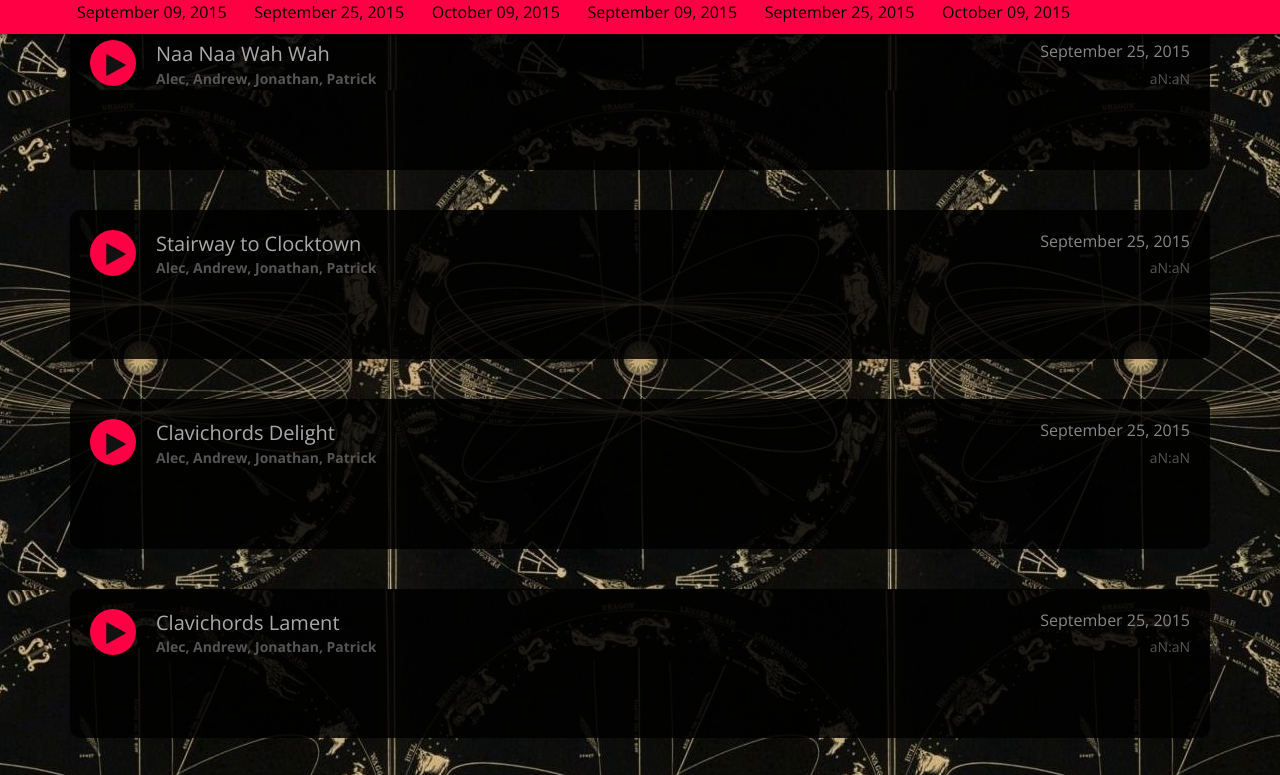
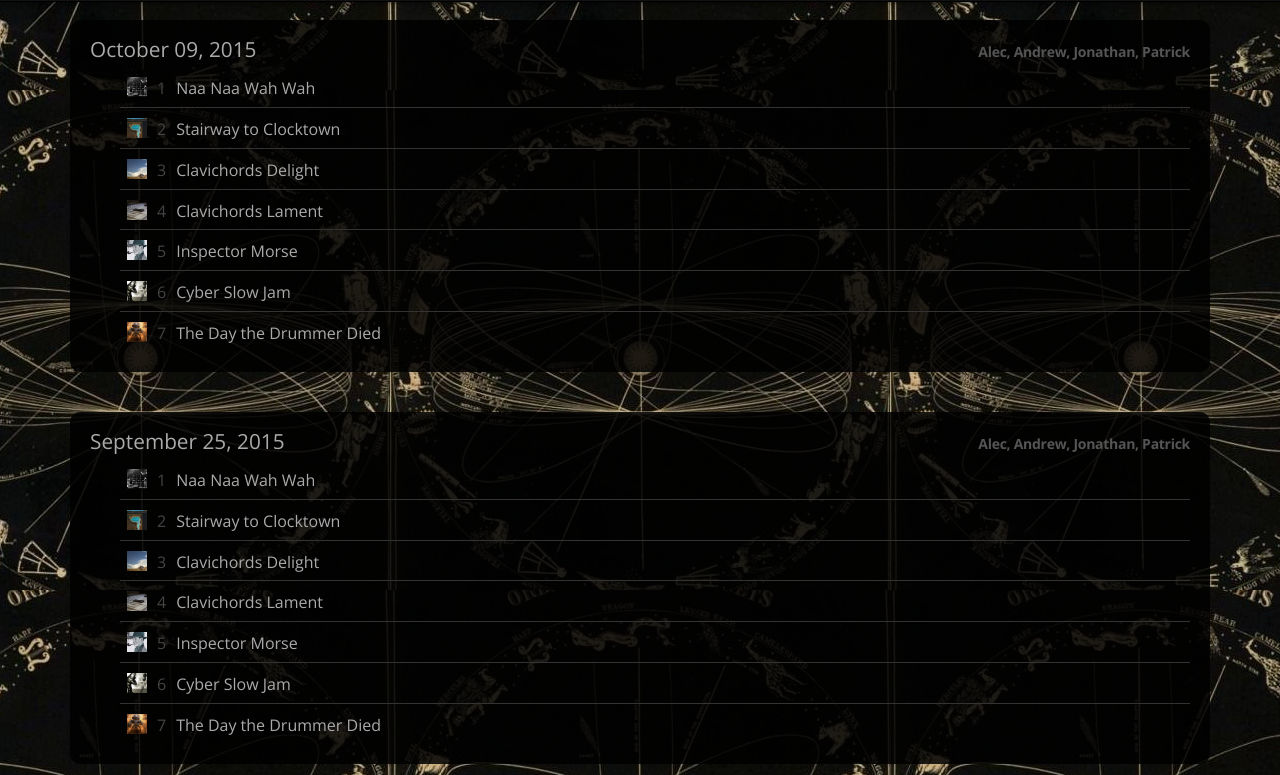
Before and after one commit to jonathanelbom/fridaynightjamz, a plain HTML site: page index.html in a window 1280 px wide. Shown: the part 60-835 px from the top of the page. Drawn offline with nearby package versions, Linux system fonts and the light colour scheme; no server answers.

Commit message:
new version - first round

```diff
--- a/index.html
+++ b/index.html
@@ -21,34 +21,21 @@
     	<header class="navbar navbar-fixed-top main-nav" id="top" role="banner">
 			<hgroup class="container">
 				<div class="navbar-header">
-					<button class="navbar-toggle collapsed" type="button" data-toggle="collapse" data-target=".bs-navbar-collapse">
-					<span class="sr-only">Toggle navigation</span>
-					<span class="icon-bar"></span>
-					<span class="icon-bar"></span>
-					<span class="icon-bar"></span>
-					</button>
 					<h1 class="logo">
 						<span>friday</span><span>night</span><span>jamz</span>
 					</h1>
+                    <div class="play-controls">
+                        <span class="current-song"></span>
+
+                    </div>
 				</div>
-				<nav id="nav-scroll" class="collapse navbar-collapse bs-navbar-collapse">
-					<ul class="nav navbar-nav navbar-right">
-						<li><a href="#" class="nav-item" data-section-id="all"></a></li>
-					</ul>
-				</nav>
 			</hgroup>
-            <nav class="sub-nav">
-                <hgroup class="container">
-                    <ul class="playlists">
-                        <li>September 09, 2015</li>
-                        <li>September 25, 2015</li>
-                        <li>October 09, 2015</li>
-                        <li>September 09, 2015</li>
-                        <li>September 25, 2015</li>
-                        <li>October 09, 2015</li>
-                    </ul>
-                </hgroup>
-            </nav>
+            <hgroup class="sub-nav">
+                <div class="container">
+                    <div id="wavesurfer"></div>
+                </div>
+                <div class="loadProgress"></div>
+            </hgroup>
 		</header>
 
 		<!-- Content -->
--- a/js/main.js
+++ b/js/main.js
@@ -5,140 +5,113 @@
 	var songs = [];
 	var playing = false;
 	var loading = false;
+	var ready = false;
+	var curPlaylist;
 	var curSong;
+	var wavHeight = 100;
 	var color = $('#color').css('color');
-	console.log('color:',color);
-	// $('body').on('playSong', '.song', function() {
-	// 	console.log('document playSong');
-	// })
-	var manager = {
-		curSongWidgetElem: null,
-		playing: false,
-		loading: false,
-		init: function () {
-			console.log('manager > init');
-			$(document).on('playSong', function( e, curSongWidgetElem ) {
-				console.log('playSong, curSongWidgetElem:',curSongWidgetElem );
-				this.playSong( curSongWidgetElem );
-			}.bind(this));
-		},
-		playSong: function( songWidgetElem, pause ) {
-			$( '.song:not(#'+songWidgetElem.attr('id')+')' ).song('stop');
-			songWidgetElem.song('play');
-			// }
-			// if ( this.curSongWidgetElem ) {
-			// 	if ( songWidgetElem === this.curSongWidgetElem ) {
-			// 		console.log('same song');
-			// 		this.curSongWidgetElem.song('stop');
-			// 		this.curSongWidgetElem.song('play');
-			// 		playing = true;
-			// 		return;
-			// 	} else {
-			// 		this.curSongWidgetElem.song('stop');
-			// 		playing = false;
-			// 	}
-			// }
-			// this.curSongWidgetElem = songWidgetElem;
-			// if ( !playing ) {
-			// 	songWidgetElem.song('play');
-			// 	playing = true;
-			// }
+	var $main = $('main');
+	var $ws = $('#wavesurfer');
+	var $loadProgress = $('.loadProgress');
+	var ws = Object.create(WaveSurfer);
 
-		}
+	function setSong( song, playlist, playDelay ) {
+		ws.stop();
+		playDelay = playDelay || 500;
+		curSong = song;
+		curPlaylist = playlist;
+		$('.play-list-item').removeClass('selected');
+		$('.play-list-item#'+song.id).addClass('selected');
+		$('body, html').css('background-image', 'url("/img/'+song.image+'")');
+		$('.current-song').text( song.title );
+		$loadProgress.outerWidth( '0%' );
+		setTimeout( function() {
+			ws.load('/audio/'+curSong.mp3);
+		}, playDelay);
+
+	}
+	function playSongFromLink ( songId, playlistId ) {
+    	var playlist = _.findWhere( fnj.playlists, {id:playlistId} );
+    	var song = _.findWhere( playlist.songs, {id:songId} );
+    	var delay = 0;
+    	if ( $ws.outerHeight() < 5 ) {
+    		$main.css( 'padding-top', parseInt( $main.css('padding-top'), 10) + wavHeight );
+    		$ws.outerHeight( wavHeight);
+    		delay = 500;
+    	}
+    	setSong( song, playlist, delay );
+    }
+
+	function addPlaylist( data ) {
+		var listTemplate = '<section class="play-list row" id="'+data.id+'"><hgroup class="play-list-details">'
+			+'<h1 class="play-list-title">'+data.title+'</h1>'
+            +'<span class="play-list-artist">'+data.participants+'</span>'
+            +'</hgroup><ul class="play-list-items"></ul></section>';
+		var itemTemplate = '<li class="play-list-item">'
+        	+'<span class="item-thumb"></span>'
+        	+'<span class="item-count">1</span>'
+        	+'<span class="item-name">Naa Naa Wah Wah<span></li>';
+        var $list = $( listTemplate );
+        var $items = $list.find('.play-list-items');
+        _.each( data.songs, function( song, idx ) {
+        	song.id = makeId();
+        	var itemTemplate = '<li class="play-list-item" id="'+song.id+'">'
+	        	+'<span class="item-thumb"></span>'
+	        	+'<span class="item-count">'+(idx+1)+'</span>'
+	        	+'<span class="item-name">'+song.title+'<span></li>';
+	        var $item = $( itemTemplate ).appendTo( $items );
+	        $item.find( '.item-thumb' ).css( 'background-image', 'url("'+'/img/'+song.image+'")' );
+        });
+		$list.appendTo( $main );
 	}
 
-	console.log('fnj:',fnj);
-	fnj.songs = [];
-	fnj.config = {
+    function makeId ( isPlaylist ) {
+        var uniqueness = '';
+        var possible = 'ABCDEFGHIJKLMNOPQRSTUVWXYZabcdefghijklmnopqrstuvwxyz0123456789';
+		for (var i = 0; i < 6; i++) {
+            if (i === 0) {
+                uniqueness += isPlaylist ? 'p_' : 's_';
+            } else {
+                uniqueness += possible.charAt(Math.floor(Math.random() * possible.length));
+            }
+        }
+        return uniqueness;
+    }
+
+	ws.init({
+		container: '#wavesurfer',
 		waveColor: '#666',
-		progressColor: color, //'#00C7FF',
+		progressColor: color,
+		cursorColor: color,
 		barWidth: 3,
 		audioCtx: audioCtx,
-		height: 50,
+		height: wavHeight,
 		minPxPerSec: 1,
 		scrollParent: false,
 		fillParent: true,
 		backend: 'MediaElement'
-	};
-	_.each( fnj.playlists, function( playlist, pIdx) {
-		playlist.data.idx = pIdx;
-		_.each( playlist.songs, function( song, sIdx ) {
-			song.playlistData = playlist.data;
-			song.idx = sIdx;
-			song.id = 's'+sIdx+'_'+playlist.data.date;
-		});
-		console.log('playlist.songs:',playlist.songs);
-		fnj.songs = fnj.songs.concat( playlist.songs );
 	});
-	console.log('fnj.songs:',fnj.songs);
-	_.each( fnj.songs, function ( song ) {
-		$('<div class="song row"></div>').appendTo( $('main') ).song( song );
+	$ws.on('mouseup', function() {
+		ws.play();
+	});
+	ws.on('loading', function( pct ){
+		$loadProgress.outerWidth( pct + '%' );
+		if ( pct >= 100 ) {
+			setTimeout( function() {
+				ws.play();
+			}, 500);
+		}
+	});
+	ws.on('ready', function () {
 	});
 
-	manager.init();
-	/*
-	for (var i=0;i<6;i++) {
-		songs.push({
-			url:'audio/'+i+'.mp3'
-		});
-	}
-	var $container = $('main');
-	var config = {
-		waveColor: '#666',
-		progressColor: '#00C7FF'
-	};
-	_.each( songs, function( song, idx ) {
-		var id = 's'+idx;
-		var $song = $('<div id="s'+idx+'" class="song row"></div>');
-		var $button = $('<button class="playpause"><i class="fa fa-play"></i></button>').appendTo( $song );
-		var $creds = $('<div class="creds"></div>').appendTo( $song );
-		var $name = $('<span class="name">song title here</span>').appendTo( $creds );
-		var $artist = $('<span class="artist">jonnybomb</span>').appendTo( $creds );
-		var $wav = $('<div class="wav"></div>').appendTo( $song );
-		$song.appendTo( $container );
-		var ws = Object.create(WaveSurfer);
-		ws.init({
-		    container: '#s'+idx+'> .wav',
-		    waveColor: config.waveColor,
-		    progressColor: config.progressColor,
-		    barWidth: 3,
-		    backend: 'MediaElement',
-		    audioContext: audioCtx,
-		    minPxPerSec: 1,
-		    scrollParent: false,
-		    fillParent: true
-		});
-		song.id = id;
-		song.elem = $song;
-		song.ws = ws;
-		ws.on('ready', function (e) {
-			//console.log('ready, e:',e,', this:',this);
-		});
-		$wav.on('mouseup', function (e) {
-			console.log('mouseup, e:',e,', this:',this);
-			playSong( _.findWhere( songs, {id: $(this).closest('.song').attr('id')} ) );
-		});
-		ws.load('audio/'+idx+'.mp3');
+    $main.on( 'click', '.play-list-item', function(e) {
+    	var $item = $(this);
+    	playSongFromLink( $item.attr('id'), $item.closest('.play-list').attr('id') );
+    });
+
+	_.each( fnj.playlists, function( playlist ) {
+		playlist.id = makeId( true );
+		addPlaylist( playlist );
 	});
-	function playSong( song ) {
-		console.log('playSong, song:',song,', curSong:',curSong);
-		if ( curSong ) {
-			if ( song === curSong ) {
-				curSong.ws.play();
-				return;
-			} else {
-				curSong.ws.stop();
-				playing = false;
-			}
-		}
-		if ( !playing ) {
-			song.ws.play();
-		}
-		curSong = song;
-
-	}
-	function createSongWidget( songData, idx ) {
-
-	}
-	*/
 })();
--- a/sass/_settings.scss
+++ b/sass/_settings.scss
@@ -61,6 +61,10 @@
     -webkit-box-shadow: $shadow;
     box-shadow: $shadow;
 }
+@mixin box-sizing( $box-sizing ) {
+    -webkit-box-sizing: $box-sizing;
+    box-sizing: $box-sizing;
+}
 @mixin calc($property, $expression) {
   #{$property}: -moz-calc(#{$expression});
   #{$property}: -webkit-calc(#{$expression});
--- a/sass/main.scss
+++ b/sass/main.scss
@@ -26,50 +26,179 @@ $color: $red;
   0% { transform:rotate(0deg); }
   100% { transform:rotate(360deg); }
 }
+$bgColor: rgba(0,0,0,0.85);
+$marginBottom: 5px;
 #color {
 	color: $color;
 }
-.song {
-	color: $color-light;
-	display:flex;
-	flex-wrap: wrap;
-	box-sizing: content-box;
-	justify-content:flex-start;
-	background-color: rgba(0,0,0,0.85);
+.play-list {
+	color: #aaa;
+	font-weight: 300;
+	background-color: $bgColor;
+	padding: 20px;
 	@include border-radius(10px);
-	//@include box-shadow( 0 1px 1px rgba(0,0,0,1) );
-	padding: 20px;
 	&:not(:last-child) {
 		margin-bottom: 40px;
 	}
 	&.row {
-		margin-left:0px;
-		margin-right:0px;
+		margin-left: 0;
+		margin-right: 0;
 	}
 }
-.details {
+.play-list-details {
 	display: flex;
+	display: -webkit-flex;
+	flex-wrap: wrap;
+	-webkit-flex-wrap: wrap;
+	align-items: baseline;
+	-webkit-align-items: baseline;
+	justify-content:flex-start;
+	-webkit-justify-content:flex-start;
+	margin-bottom: $marginBottom;
+}
+.play-list-title {
+	font-weight: 100;
+	text-align: left;
+	margin: 0;
+	font-size: 1.3em;
+	line-height: 0.9em;
 	flex-grow: 1;
-	flex-wrap: wrap;
+	flex-shrink:0;
+	-webkit-flex-grow: 1;
+	-webkit-flex-shrink:0;
 }
-.details-top {
+.play-list-artist {
+	text-align: left;
+	color: #555;
+	font-weight: 700;
+	font-size: 0.875em;
+	letter-spacing: -0.02em;
+	flex-shrink:0;
+	-webkit-flex-shrink:0;
+}
+.play-list-items {
+	margin: 0;
+	padding-left: 30px;
+}
+.play-list-item {
 	display: flex;
-	width: 100%;
-	* {
-		flex-grow: 1;
-		flex-shrink: 0;
+	display: -webkit-flex;
+	align-items: baseline;
+	-webkit-align-items: baseline;
+	font-size: 1em;
+	list-style-type: none;
+	padding: 7px;
+	text-align: left;
+	cursor: pointer;
+	&:not(:last-child) {
+		border-bottom: 1px solid #333;
+	}
+	&:hover:not(.selected) {
+		color: #000;
+		background-color: $color;
+		.item-count { color: #000; }
+	}
+	&.selected {
+		color: $color;
+		.item-count { color: $color; }
+	}
+	//background-color: $bgColor;
+	//margin-bottom: $marginBottom;
+}
+.item-count {
+	font-weight: 500;
+	color: #444;
+	margin-right: 10px;
+}
+.item-thumb {
+	margin-right: 10px;
+	display: inline-block;
+	width: 20px;
+	height: 20px;
+	background-size: 20px 20px;
+	background-image: url('/img/Naa Naa Wah Wah.jpg');
+	position:relative;
+	top: 3px;
+}
+#wavesurfer {
+	@include box-sizing(content-box);
+	padding: 0px;
+	height: 0px;
+	overflow-y: hidden;
+	@include transition( height 0.5s ease );
+}
+wave {
+	@include box-sizing(content-box);
+}
+main {
+	padding: 80px 20px 40px 20px;
+	text-align: center;
+	box-sizing: border-box;
+	overflow-x: hidden;
+	@include transition( padding-top 0.5s ease );
+}
+.sub-nav {
+	background-color: #121212;//$color;
+	border-top: 1px solid $color;
+	&.hidden {
+		height: 0;
 	}
 }
-.details-bottom {
-	display: flex;
+.loadProgress {
+	width: 0%;
+	padding: 0;
+	margin: 0;
+	height: 1px;
+	background-color: $color;
+}
+.navbar-header {
+	display:flex;
+	display:-webkit-flex;
+	flex-wrap: wrap;
+	-webkit-flex-wrap: wrap;
+	align-items: baseline;
+	-webkit-align-items: baseline;
 	width: 100%;
-	* {
-		flex-grow: 1;
-		flex-shrink: 0;
-	}
+	padding: 8px 0 10px 0;
 }
+.navbar-fixed-top {
+	background-color: #000;
+	@include box-shadow( 0 1px 5px 0 rgba(0,0,0,0.5) );
+	min-height: 0px;
+}
+.play-controls{
+
+}
+.current-song {
+	font-size: 1em;
+	color: #999;
+}
+.logo {
+	flex-grow: 1;
+	-webkit-flex-grow: 1;
+	margin:0 0 8px 0;
+	font-weight: 400;
+	font-size:30px;
+	line-height:30px;
+	letter-spacing: -2px;
+	display:inline-block;
+	padding-bottom: 0px;
+	span { vertical-align: middle; }
+	span:nth-child(1) { color: #ccc; }
+	span:nth-child(2) { color: #888; }
+	span:nth-child(3) { color: $color; }
+}
+
+@media (max-width: 767px) {
+  .container > .navbar-header {
+    margin-right: 0px;
+    margin-left: 0px;
+  }
+}
+
 .playpause {
 	flex-grow: 0;
+	-webkit-flex-grow: 0;
 	margin-right: 20px;
 	border-radius: 30px;
 	width: 46px;
@@ -91,83 +220,6 @@ $color: $red;
 		}
 	}
 }
-.loadProgress {
-	width: 100%;
-	padding-top: 0px;
-	> div {
-		height: 1px;
-		width: 0px;
-		background-color: $color;
-		//&.loading { @include transition( width 0.5s ); }
-		&.done { background-color: transparent; }
-	}
-}
-.name {
-	text-align: left;
-	font-size: 20px;
-	font-weight: 300;
-}
-.playlist {
-	text-align: right;
-	font-size: 16px;
-	font-weight: 300;
-	color: #888;
-}
-.artist {
-	color: #555;
-	text-align: left;
-	font-weight: 700;
-	font-size: 16;
-}
-.time {
-	color: #555;
-	text-align: right;
-	font-weight: 400;
-	font-size: 16;
-}
-.wav {
-	width: 100%;
-	flex-shrink: 0;
-	padding-top: 10px;
-	box-sizing: content-box;
-	//@include transition( height 1s ease 1s);
-	//height: 0;
-}
-.sub-nav {
-	background-color: $color;
-	ul {
-		margin: 0;
-		padding: 5px 0;
-	}
-	li {
-		margin-right: 10px;
-		list-style: none;
-		font-size: 16px;
-		padding: 3px 7px;
-		@include border-radius(20px);
-		background-color: $color;
-		color: #000;
-		display: inline-block;
-		cursor: pointer;
-		&.selected, &:hover {
-			color: $color;
-			background-color: #000;
-		}
-	}
-}
-#nav-scroll.navbar-collapse.in {
-	max-height:270px;
-}
-.spinner {
-	display: inline-block;
-    $side: 40px;
-    box-sizing: border-box;
-    @include border-radius( $side );
-    width: $side;
-    height: $side;
-    border: 5px outset $color;//lighten($blue, 30%);
-    @include animation(spin 0.5s infinite linear);
-}
 
 html, body {
 	font-family: 'Open Sans', sans-serif;
@@ -177,59 +229,10 @@ html, body {
 	background-image: url('../img/fnj.jpg'); //url('../img/bg.png');
 	background-repeat: repeat;
 	background-position: center;
+	font-size: 16px;
 }
 body {
 	&.modal-shown {
 		overflow: hidden;
 	}
 }
-main {
-	padding: 80px 20px 40px 20px;
-	text-align: center;
-	box-sizing: border-box;
-	overflow-x: hidden;
-}
-.nav > li > a.nav-item {
-	box-sizing: border-box;
-	color: $color;
-	text-transform: uppercase;
-	border-left: 1px solid transparent;
-	border-right: 1px solid transparent;
-	&:hover, &:active, &:focus, &.selected {
-		background-color: $color;
-		color: #000;
-		&:hover {
-			border-left: 1px solid #000;
-			border-right: 1px solid #000;
-		}
-	}
-}
-.icon-bar {
-	background-color: $color;
-}
-
-.navbar-fixed-top {
-	background-color: #000;
-	border-bottom: 2px solid $color;
-	@include box-shadow( 0 1px 5px 0 rgba(0,0,0,0.5) );
-	min-height: 0px;
-}
-.logo {
-	margin: 5px 0 0 0;
-	font-weight: 400;
-	font-size:30px;
-	line-height:30px;
-	letter-spacing: -2px;
-	display:inline-block;
-	padding-bottom: 15px;
-	span { vertical-align: middle; }
-	span:nth-child(1) { color: #ccc; }
-	span:nth-child(2) { color: #888; }
-	span:nth-child(3) { color: $color; }
-}
-
-@media (max-width: 767px) {
-  .logo {
-    margin-left: 10px;
-  }
-}
--- a/songs.js
+++ b/songs.js
@@ -1,43 +1,10 @@
 var fnj = fnj || {};
 fnj.playlists = [
-	/*{
-		data: {
-			title: 'September 09, 2015',
-			participants: 'Andrew, Jeff, Jonathan, Patrick',
-			date: '2015_09_09',
-			image: 'playlist_2015_09_09.jpg',
-		},
-		songs:[
-			{
-				title: 'Drumrolzplz',
-				mp3: 'drumrolzplz.mp3',
-				image: 'drumrolzplz.jpg',
-			},
-			{
-				title: 'Journalistic Integrity and Bad UI',
-				mp3: 'journalistic integrity and bad UI.mp3',
-				image: 'journalistic integrity and bad UI.jpg',
-			},
-			{
-				title: 'Mini - Eighties',
-				mp3: 'mini-eighties.mp3',
-				image: 'mini-eighties.jpg',
-			},
-			{
-				title: 'Timbir',
-				mp3: 'timbir.mp3',
-				image: 'timbir.jpg',
-			}
-		]
-	},
-	*/
 	{
-		data: {
-			title: 'September 25, 2015',
-			participants: 'Alec, Andrew, Jonathan, Patrick',
-			date: '2015_09_25',
-			image: 'playlist_2015_09_25.jpg',
-		},
+		title: 'October 09, 2015',
+		participants: 'Alec, Andrew, Jonathan, Patrick',
+		date: '2015_10_09',
+		image: 'playlist_2015_10_09.jpg',
 		songs:[
 			{
 				title: 'Naa Naa Wah Wah',
@@ -75,5 +42,76 @@ fnj.playlists = [
 				image: 'the day the drummer died.jpg',
 			}
 		]
+	},
+	{
+		title: 'September 25, 2015',
+		participants: 'Alec, Andrew, Jonathan, Patrick',
+		date: '2015_09_25',
+		image: 'playlist_2015_09_25.jpg',
+		songs:[
+			{
+				title: 'Naa Naa Wah Wah',
+				mp3: 'naa naa wah wah.mp3',
+				image: 'naa naa wah wah.jpg',
+			},
+			{
+				title: 'Stairway to Clocktown',
+				mp3: 'stairway to clocktown.mp3',
+				image: 'stairway to clocktown.jpg',
+			},
+			{
+				title: 'Clavichords Delight',
+				mp3: 'clavichords delight.mp3',
+				image: 'clavichords delight.jpg',
+			},
+			{
+				title: 'Clavichords Lament',
+				mp3: 'clavichords lament.mp3',
+				image: 'clavichords lament.jpg',
+			},
+			{
+				title: 'Inspector Morse',
+				mp3: 'Inspector Morse.mp3',
+				image: 'Inspector Morse.jpg',
+			},
+			{
+				title: 'Cyber Slow Jam',
+				mp3: 'cyberslowjam.mp3',
+				image: 'cyberslowjam.jpg',
+			},
+			{
+				title: 'The Day the Drummer Died',
+				mp3: 'the day the drummer died.mp3',
+				image: 'the day the drummer died.jpg',
+			}
+		]
+	},
+	{
+		title: 'September 09, 2015',
+		participants: 'Andrew, Jeff, Jonathan, Patrick',
+		date: '2015_09_09',
+		image: 'playlist_2015_09_09.jpg',
+		songs:[
+			{
+				title: 'Drumrolzplz',
+				mp3: 'drumrolzplz.mp3',
+				image: 'drumrolzplz.jpg',
+			},
+			{
+				title: 'Journalistic Integrity and Bad UI Journalistic Integrity and Bad UI',
+				mp3: 'journalistic integrity and bad UI.mp3',
+				image: 'journalistic integrity and bad UI.jpg',
+			},
+			{
+				title: 'Mini - Eighties',
+				mp3: 'mini-eighties.mp3',
+				image: 'mini-eighties.jpg',
+			},
+			{
+				title: 'Timbir',
+				mp3: 'timbir.mp3',
+				image: 'timbir.jpg',
+			}
+		]
 	}
 ];
```
Also changed, not shown: css/main.css.
